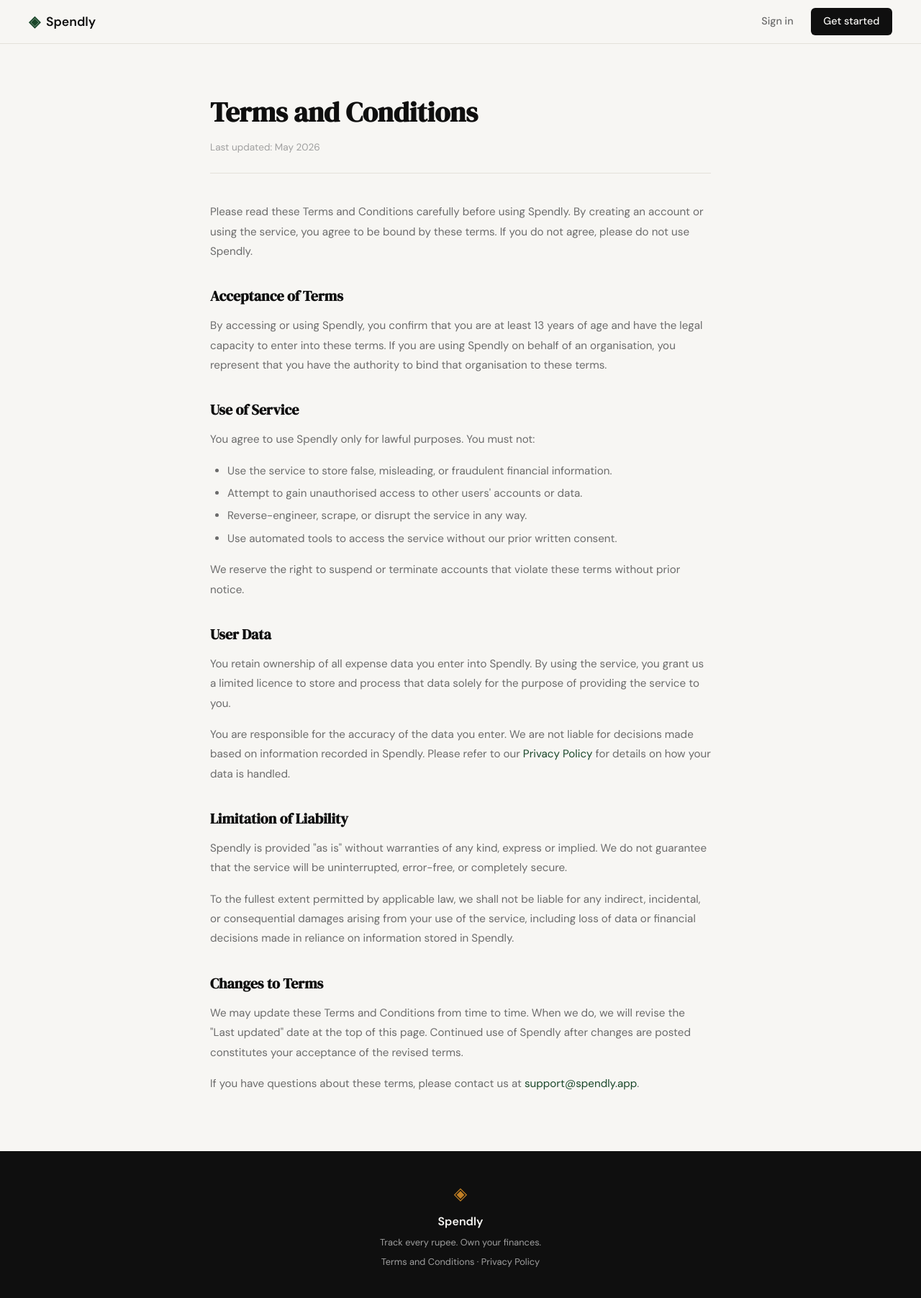
After one commit to ranjithtadisina/spendly, a Flask app: page /terms in a window 1280 px wide. The commit adds this page. Shown: the whole page at 72% size. Run offline with Flask 3, Linux system fonts and the light colour scheme.

Commit message:
landing: add terms and conditions page and route

```diff
--- a/app.py
+++ b/app.py
@@ -25,6 +25,11 @@ def login():
 # ------------------------------------------------------------------ #
 # Placeholder routes — students will implement these                  #
 # ------------------------------------------------------------------ #
+
+@app.route("/terms")
+def terms():
+    return render_template("terms.html")
+
 
 @app.route("/privacy")
 def privacy():
--- a/templates/base.html
+++ b/templates/base.html
@@ -35,7 +35,7 @@
             <span class="footer-name">Spendly</span>
             <p class="footer-copy">Track every rupee. Own your finances.</p>
             <p class="footer-copy">
-                <a href="#">Terms and Conditions</a> &middot; <a href="{{ url_for('privacy') }}">Privacy Policy</a>
+                <a href="{{ url_for('terms') }}">Terms and Conditions</a> &middot; <a href="{{ url_for('privacy') }}">Privacy Policy</a>
             </p>
         </div>
     </footer>
--- /dev/null
+++ b/templates/terms.html
@@ -0,0 +1,84 @@
+{% extends "base.html" %}
+
+{% block title %}Terms and Conditions — Spendly{% endblock %}
+
+{% block content %}
+
+<section class="policy-section">
+
+    <div class="policy-header">
+        <h1 class="policy-title">Terms and Conditions</h1>
+        <p class="policy-meta">Last updated: May 2026</p>
+    </div>
+
+    <div class="policy-body">
+
+        <p>
+            Please read these Terms and Conditions carefully before using Spendly.
+            By creating an account or using the service, you agree to be bound by these terms.
+            If you do not agree, please do not use Spendly.
+        </p>
+
+        <h2>Acceptance of Terms</h2>
+        <p>
+            By accessing or using Spendly, you confirm that you are at least 13 years of age
+            and have the legal capacity to enter into these terms. If you are using Spendly on
+            behalf of an organisation, you represent that you have the authority to bind that
+            organisation to these terms.
+        </p>
+
+        <h2>Use of Service</h2>
+        <p>You agree to use Spendly only for lawful purposes. You must not:</p>
+        <ul>
+            <li>Use the service to store false, misleading, or fraudulent financial information.</li>
+            <li>Attempt to gain unauthorised access to other users' accounts or data.</li>
+            <li>Reverse-engineer, scrape, or disrupt the service in any way.</li>
+            <li>Use automated tools to access the service without our prior written consent.</li>
+        </ul>
+        <p>
+            We reserve the right to suspend or terminate accounts that violate these terms
+            without prior notice.
+        </p>
+
+        <h2>User Data</h2>
+        <p>
+            You retain ownership of all expense data you enter into Spendly. By using the
+            service, you grant us a limited licence to store and process that data solely for
+            the purpose of providing the service to you.
+        </p>
+        <p>
+            You are responsible for the accuracy of the data you enter. We are not liable for
+            decisions made based on information recorded in Spendly. Please refer to our
+            <a href="{{ url_for('privacy') }}" style="color: var(--accent);">Privacy Policy</a>
+            for details on how your data is handled.
+        </p>
+
+        <h2>Limitation of Liability</h2>
+        <p>
+            Spendly is provided "as is" without warranties of any kind, express or implied.
+            We do not guarantee that the service will be uninterrupted, error-free, or
+            completely secure.
+        </p>
+        <p>
+            To the fullest extent permitted by applicable law, we shall not be liable for
+            any indirect, incidental, or consequential damages arising from your use of the
+            service, including loss of data or financial decisions made in reliance on
+            information stored in Spendly.
+        </p>
+
+        <h2>Changes to Terms</h2>
+        <p>
+            We may update these Terms and Conditions from time to time. When we do, we will
+            revise the "Last updated" date at the top of this page. Continued use of Spendly
+            after changes are posted constitutes your acceptance of the revised terms.
+        </p>
+        <p>
+            If you have questions about these terms, please contact us at
+            <a href="mailto:support@spendly.app" style="color: var(--accent);">support@spendly.app</a>.
+        </p>
+
+    </div>
+
+</section>
+
+{% endblock %}
```
